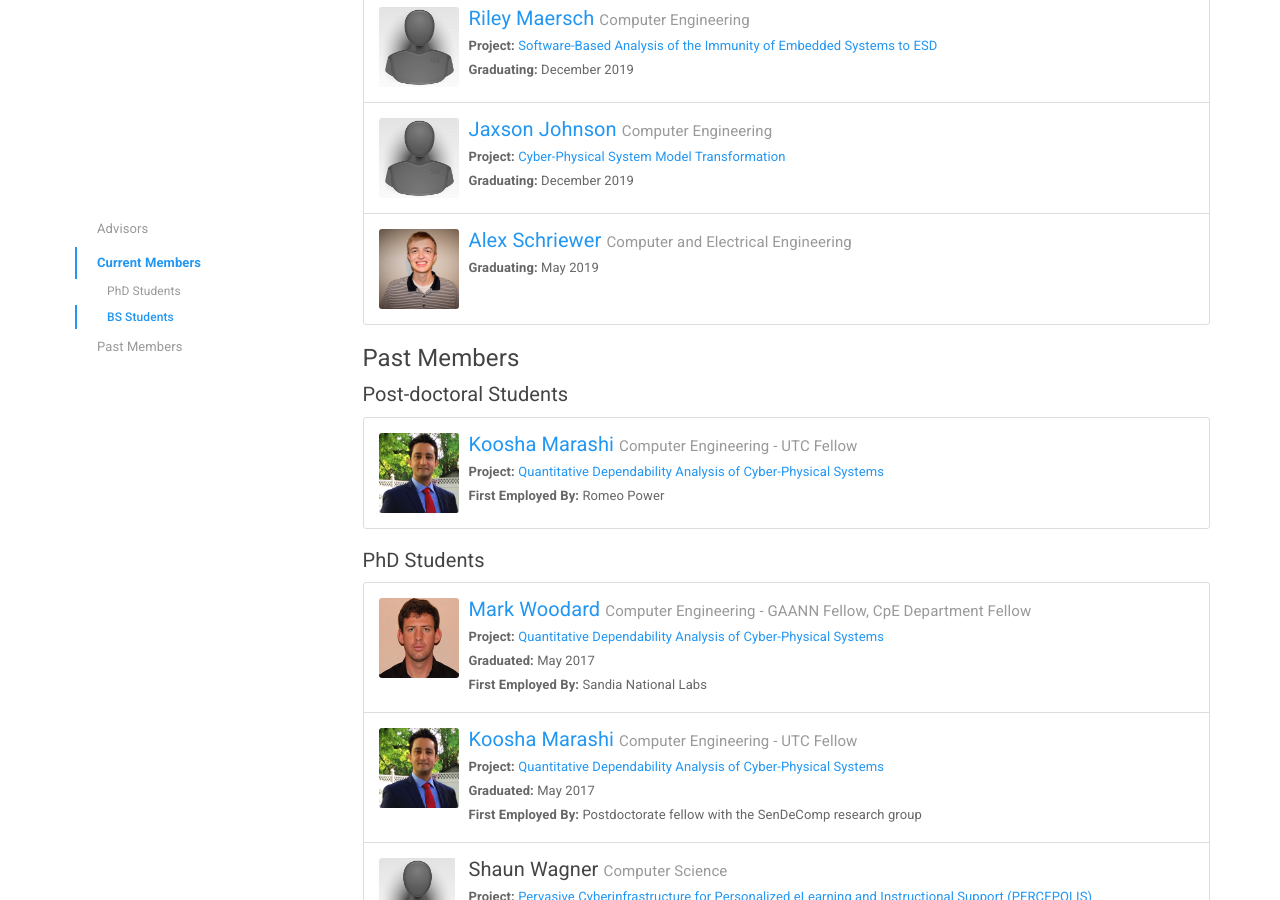
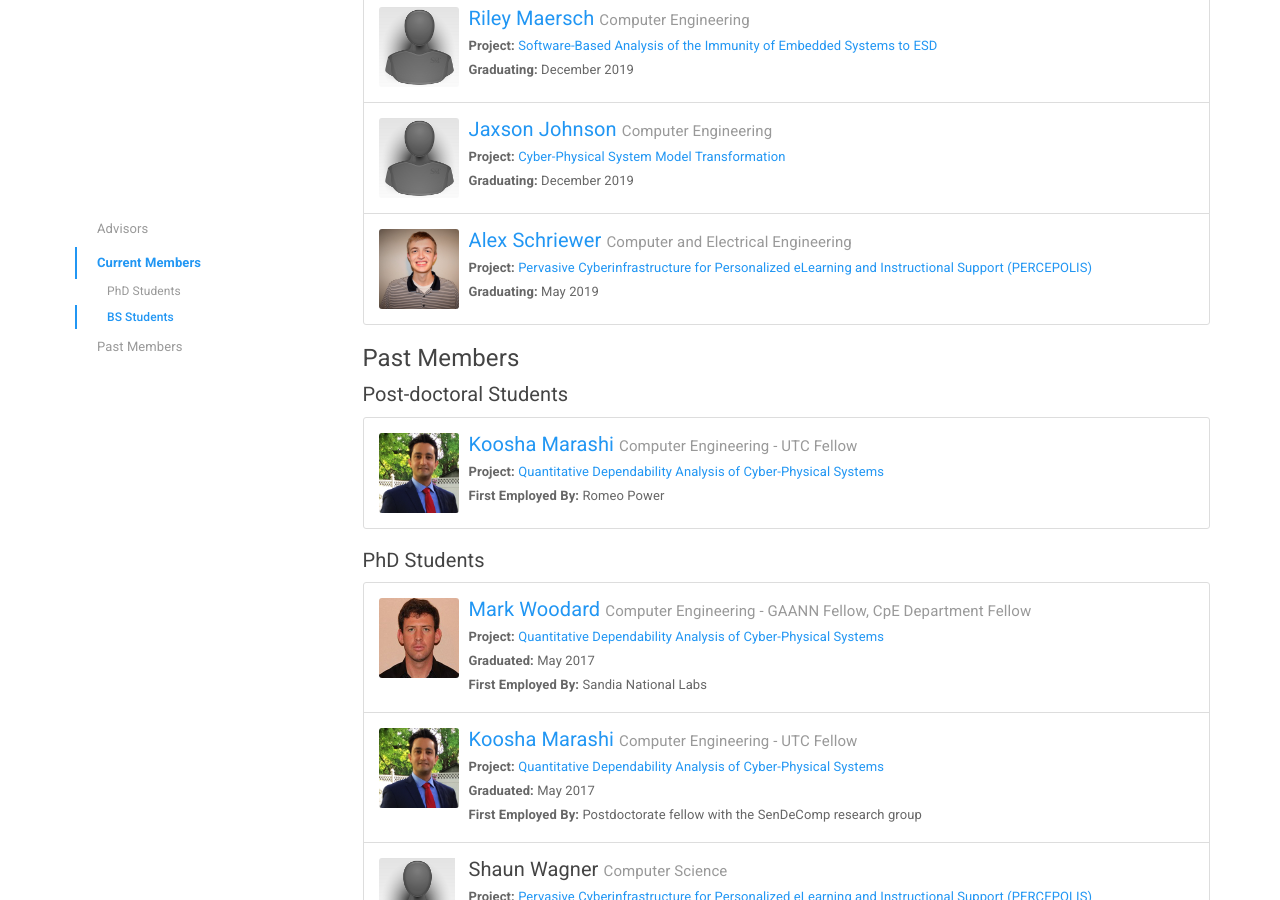
Before and after one commit to sendecomp/sendecomp-website, a Jekyll site: the page built from people.html, in a window 1280 px wide and 900 px high, scrolled down 1064 px. Built offline with Jekyll 4.4.1, drawn with Linux system fonts in a browser that asks for light colours.

Commit message:
Update Alex's Project

```diff
--- a/_data/members.yml
+++ b/_data/members.yml
@@ -67,7 +67,9 @@
   degree: BS
   status: Active
   grad: 2019 May
-  project:
+  project: |
+    Pervasive Cyberinfrastructure for Personalized eLearning and Instructional
+    Support (PERCEPOLIS)
   website: https://sites.google.com/mst.edu/alex-schriewer
   photo: Schriewer.jpg
 
```
